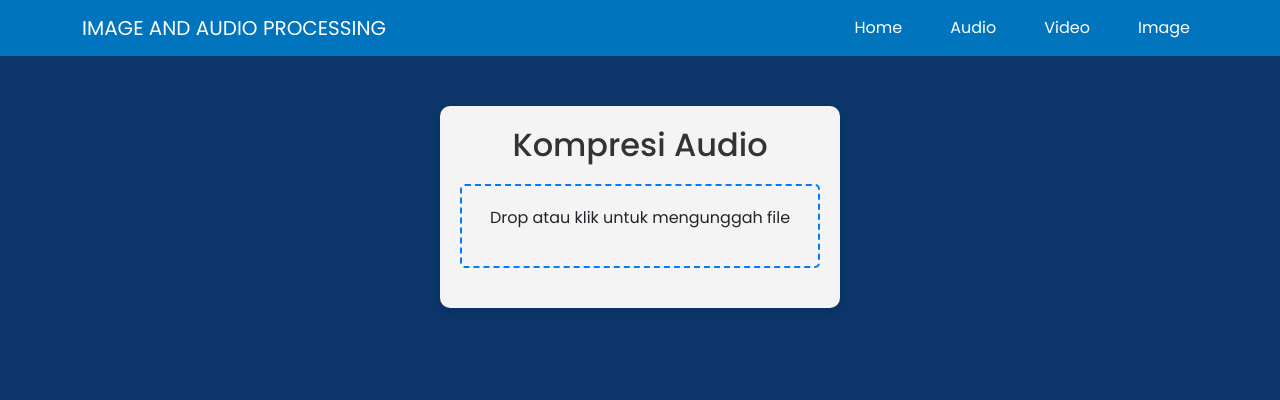
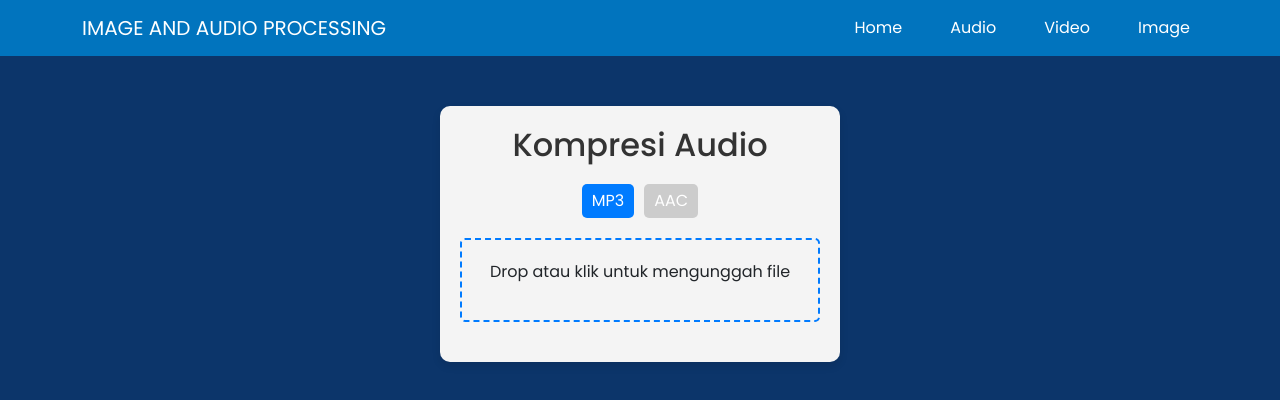
Before and after one commit to mkp-kemal/compression-image-audio, a React (Vite) app: page /audio in a window 1280 px wide. Shown: the top 400 px of the page. Built offline with nearby package versions, Linux system fonts and the light colour scheme.

Commit message:
fix image

```diff
--- a/src/components/AudioCompressor.jsx
+++ b/src/components/AudioCompressor.jsx
@@ -1,4 +1,4 @@
-import { useState } from 'react';
+import React, { useState, useEffect } from 'react';
 import Dropzone from 'react-dropzone';
 import swal from 'sweetalert';
 import ffmpeg from 'ffmpeg.js/ffmpeg-mp4.js';
@@ -9,21 +9,19 @@ const AudioCompressor = () => {
   const [originalFile, setOriginalFile] = useState(null); // File asli
   const [compressedFile, setCompressedFile] = useState(null); // File setelah kompresi
   const [loading, setLoading] = useState(false);
+  const [compressionTime, setCompressionTime] = useState(0); // Waktu kompresi
+  const [compressionFormat, setCompressionFormat] = useState('mp3'); // Format kompresi
 
   const compressAudio = async (file) => {
     setLoading(true);
     try {
-      if (file.type !== 'audio/mpeg') {
-        swal('File Error', 'Format file tidak sesuai. Hanya file dengan format MP3 yang diizinkan.', 'error');
-        setLoading(false);
-        return;
-      }
-
       // Simpan file asli
       setOriginalFile(file);
 
       // Hitung ukuran file asli
       setOriginalFileSize(file.size);
+
+      const startTime = performance.now();
 
       const reader = new FileReader();
       reader.onload = async (event) => {
@@ -40,6 +38,10 @@ const AudioCompressor = () => {
         // Hitung ukuran file setelah kompresi
         setCompressedFileSize(compressedBlob.size);
 
+        const endTime = performance.now();
+        const timeInSeconds = (endTime - startTime) / 1000;
+        setCompressionTime(timeInSeconds.toFixed(2));
+
         setLoading(false);
       };
 
@@ -50,9 +52,30 @@ const AudioCompressor = () => {
     }
   };
 
+  useEffect(() => {
+    if (loading || compressedFile) {
+      // Menghitung waktu kompresi hanya ketika loading atau compressedFile berubah
+      console.log(`Waktu kompresi: ${compressionTime} detik`);
+    }
+  }, [loading, compressedFile, compressionTime]);
+
+  const handleFormatChange = (format) => {
+    setCompressionFormat(format);
+  };
   return (
     <div style={{ maxWidth: '400px', margin: '0 auto', marginTop: '50px', textAlign: 'center', padding: '20px', backgroundColor: '#f4f4f4', borderRadius: '10px', boxShadow: '0 4px 8px rgba(0, 0, 0, 0.1)' }}>
       <h2 style={{ textAlign: 'center', marginBottom: '20px', color: '#333' }}>Kompresi Audio</h2>
+      <div style={{ marginBottom: '20px' }}>
+        <button
+          style={{ marginRight: '10px', backgroundColor: compressionFormat === 'mp3' ? '#007bff' : '#ccc', color: 'white', border: 'none', padding: '5px 10px', borderRadius: '5px', cursor: 'pointer' }}
+          onClick={() => handleFormatChange('mp3')}
+        >
+          MP3
+        </button>
+        <button style={{ backgroundColor: compressionFormat === 'aac' ? '#007bff' : '#ccc', color: 'white', border: 'none', padding: '5px 10px', borderRadius: '5px', cursor: 'pointer' }} onClick={() => handleFormatChange('aac')}>
+          AAC
+        </button>
+      </div>
       <Dropzone onDrop={(acceptedFiles) => compressAudio(acceptedFiles[0])}>
         {({ getRootProps, getInputProps }) => (
           <div {...getRootProps()} style={{ cursor: 'pointer', padding: '20px', border: '2px dashed #007bff', borderRadius: '5px', marginBottom: '20px' }}>
@@ -80,6 +103,7 @@ const AudioCompressor = () => {
                 Download Compressed Audio
               </a>
               <p style={{ marginTop: '10px' }}>Ukuran File Setelah Kompresi: {(compressedFileSize / 1024).toFixed(2)} KB</p>
+              <p>Waktu Kompresi: {compressionTime} detik</p>
             </>
           )}
         </>
--- a/src/components/CompressImage.jsx
+++ b/src/components/CompressImage.jsx
@@ -16,6 +16,8 @@ const CompressImage = () => {
   const [compressionQuality, setCompressionQuality] = useState(0.7); // Default quality for JPEG
   const [compressionAccuracy, setCompressionAccuracy] = useState(null); // Persentase keakuratan kompresi
   const [compressionFormat, setCompressionFormat] = useState('jpeg'); // Default compression format
+  const [compressionStartTime, setCompressionStartTime] = useState(null);
+  const [compressionEndTime, setCompressionEndTime] = useState(null);
 
   const onDrop = async (acceptedFiles) => {
     if (acceptedFiles[0].type !== 'image/jpeg' && acceptedFiles[0].type !== 'image/png') {
@@ -46,6 +48,7 @@ const CompressImage = () => {
     }
 
     setCompressing(true);
+    setCompressionStartTime(new Date()); // Atur waktu mulai kompresi
 
     try {
       const canvas = createCanvas();
@@ -73,6 +76,7 @@ const CompressImage = () => {
     } catch (error) {
       swal('Error', 'Terjadi kesalahan saat mengunggah file.', 'error');
     } finally {
+      setCompressionEndTime(new Date()); // Atur waktu selesai kompresi
       setCompressing(false);
     }
   };
@@ -131,6 +135,7 @@ const CompressImage = () => {
           <button style={{ display: 'block', margin: '0 auto', padding: '10px 20px', backgroundColor: '#007bff', color: '#fff', border: 'none', borderRadius: '5px', cursor: 'pointer' }} onClick={handleCompress} disabled={!selectedFile}>
             {compressing ? 'Compressing...' : 'Compress'}
           </button>
+          {compressionStartTime && compressionEndTime && <p style={{ textAlign: 'center', marginTop: '10px' }}>Waktu kompresi: {((compressionEndTime - compressionStartTime) / 1000).toFixed(2)} detik</p>}
         </>
       )}
 
```
